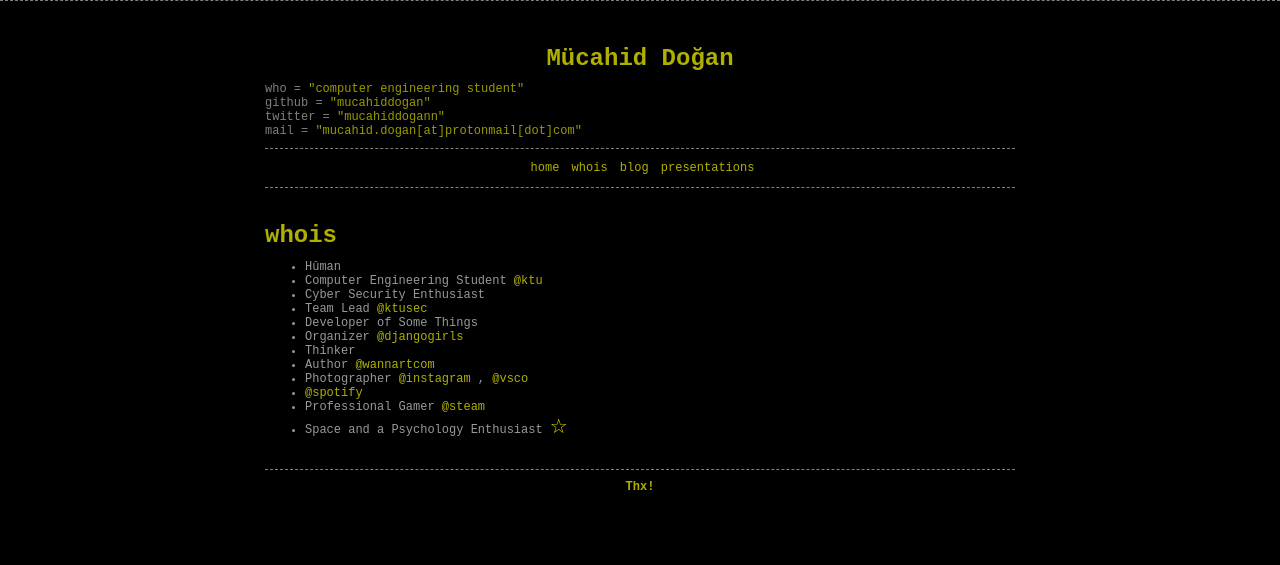
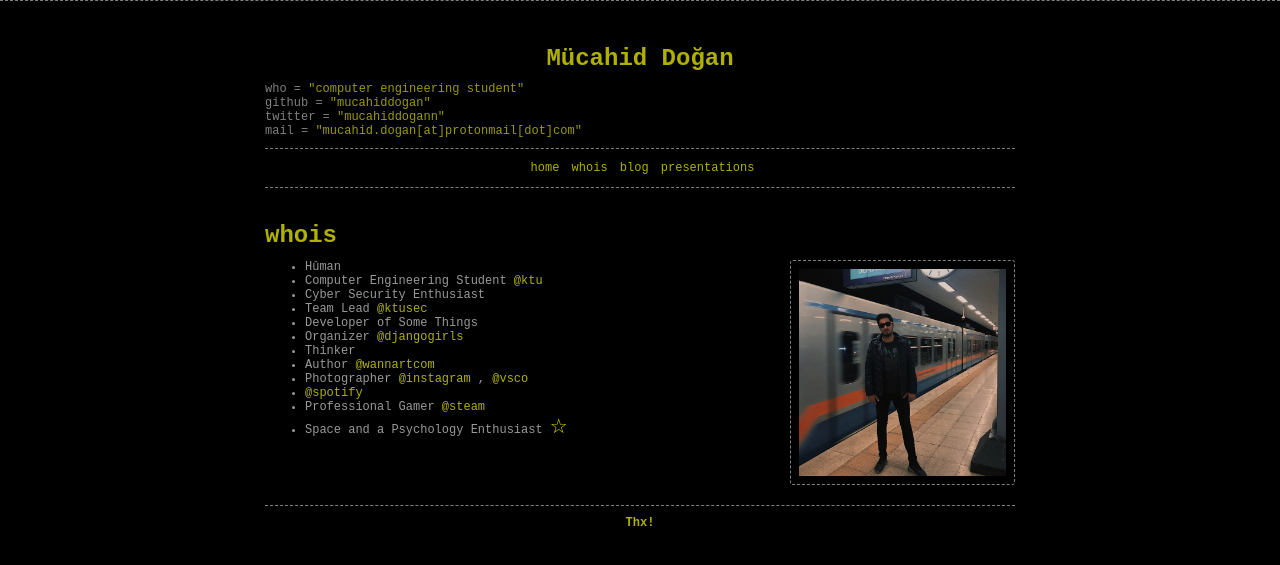
Before and after one commit to mucahiddogan/mucahiddogan.github.io, a Jekyll site: the page built from whois.md, in a window 1280 px wide. Shown: the top 565 px of the page. Built offline with Jekyll 4.4.1, drawn with Linux system fonts in a browser that asks for light colours.

Commit message:
whois photo added

```diff
--- a/whois.md
+++ b/whois.md
@@ -3,7 +3,7 @@
 title: "whois"
 permalink: /whois/
 ---
-
+<p><img src="/images/main.jpg" alt="Me with a box head" style="width: 30%; float: right"></p>
 * Hûman
 * Computer Engineering Student <a href="https://ktu.edu.tr" target="_blank">@ktu</a>
 * Cyber Security Enthusiast
```
